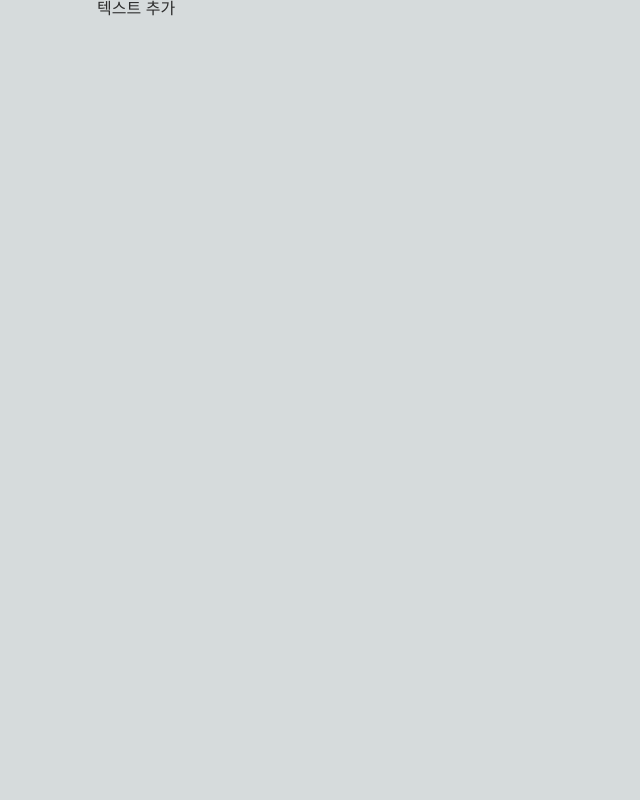
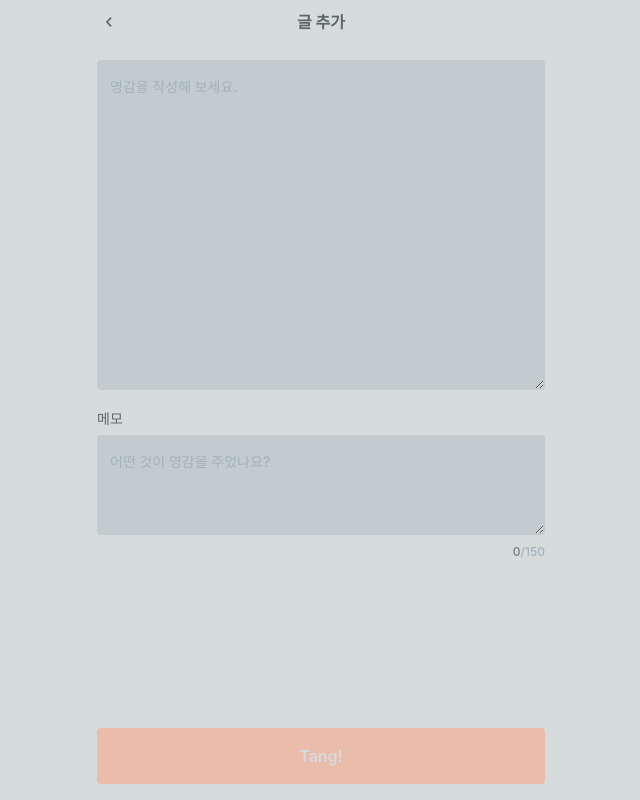
Before and after one commit to depromeet/ygtang-client, a Next.js app: page /add/text in a window 1280 px wide. Shown: the whole page, without its empty margins (319-959 px from the left). Built offline with nearby package versions, Linux system fonts and the light colour scheme; a web font is replaced by a local one.

Commit message:
영감 추가 - 글 타입 (#108)
* design: add text page 디자인 작성

* refactor: css variable name 수정

```diff
--- a/src/pages/add/text.tsx
+++ b/src/pages/add/text.tsx
@@ -1,7 +1,54 @@
 import { css } from '@emotion/react';
 
+import { CTAButton } from '~/components/common/Button';
+import NavigationBar from '~/components/common/NavigationBar';
+import { MemoText } from '~/components/common/TextField';
+import { Input } from '~/components/common/TextField/Input';
+import useInput from '~/hooks/common/useInput';
+
 export default function AddText() {
-  return <article css={addTextCss}>텍스트 추가</article>;
+  const inspiringText = useInput({ useDebounce: true });
+  const isEmptyText = !Boolean(inspiringText.debouncedValue);
+
+  return (
+    <article css={addTextCss}>
+      <NavigationBar title="글 추가" />
+      <section css={addTextTopCss}>
+        <div css={textBoxCss}>
+          <Input
+            as="textarea"
+            placeholder="영감을 작성해 보세요."
+            value={inspiringText.value}
+            onChange={inspiringText.onChange}
+          />
+        </div>
+        <MemoText writable />
+      </section>
+      <section css={addTextBottomCss}>
+        <CTAButton type="submit" disabled={isEmptyText}>
+          Tang!
+        </CTAButton>
+      </section>
+    </article>
+  );
 }
 
-const addTextCss = css``;
+const addTextCss = css`
+  display: flex;
+  flex-direction: column;
+  height: 100vh;
+  overflow: hidden;
+`;
+
+const addTextTopCss = css`
+  flex-grow: 1;
+  overflow-y: auto;
+`;
+
+const addTextBottomCss = css`
+  margin: 8px 0 16px 0;
+`;
+
+const textBoxCss = css`
+  margin: 16px 0;
+`;
```
